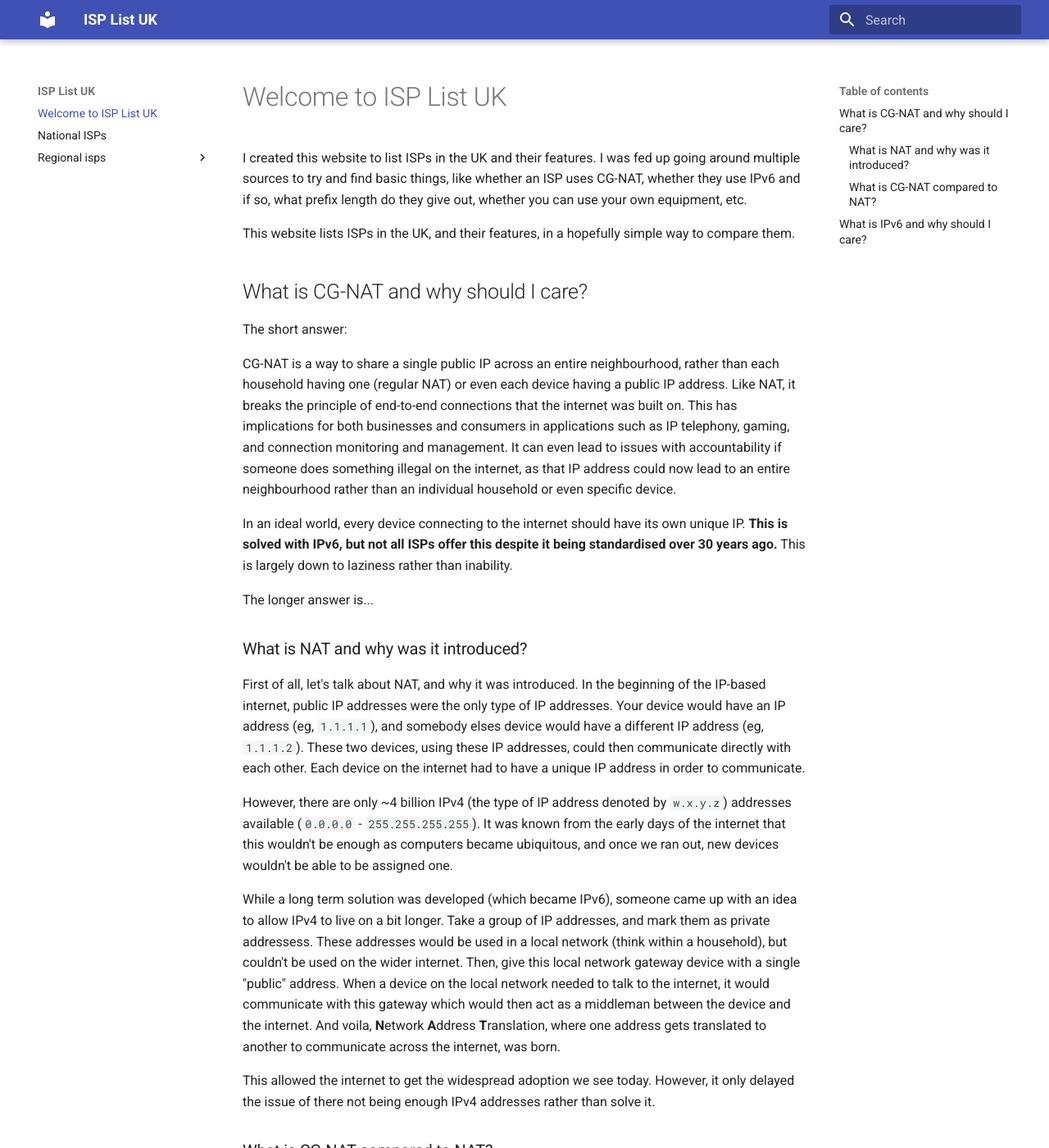
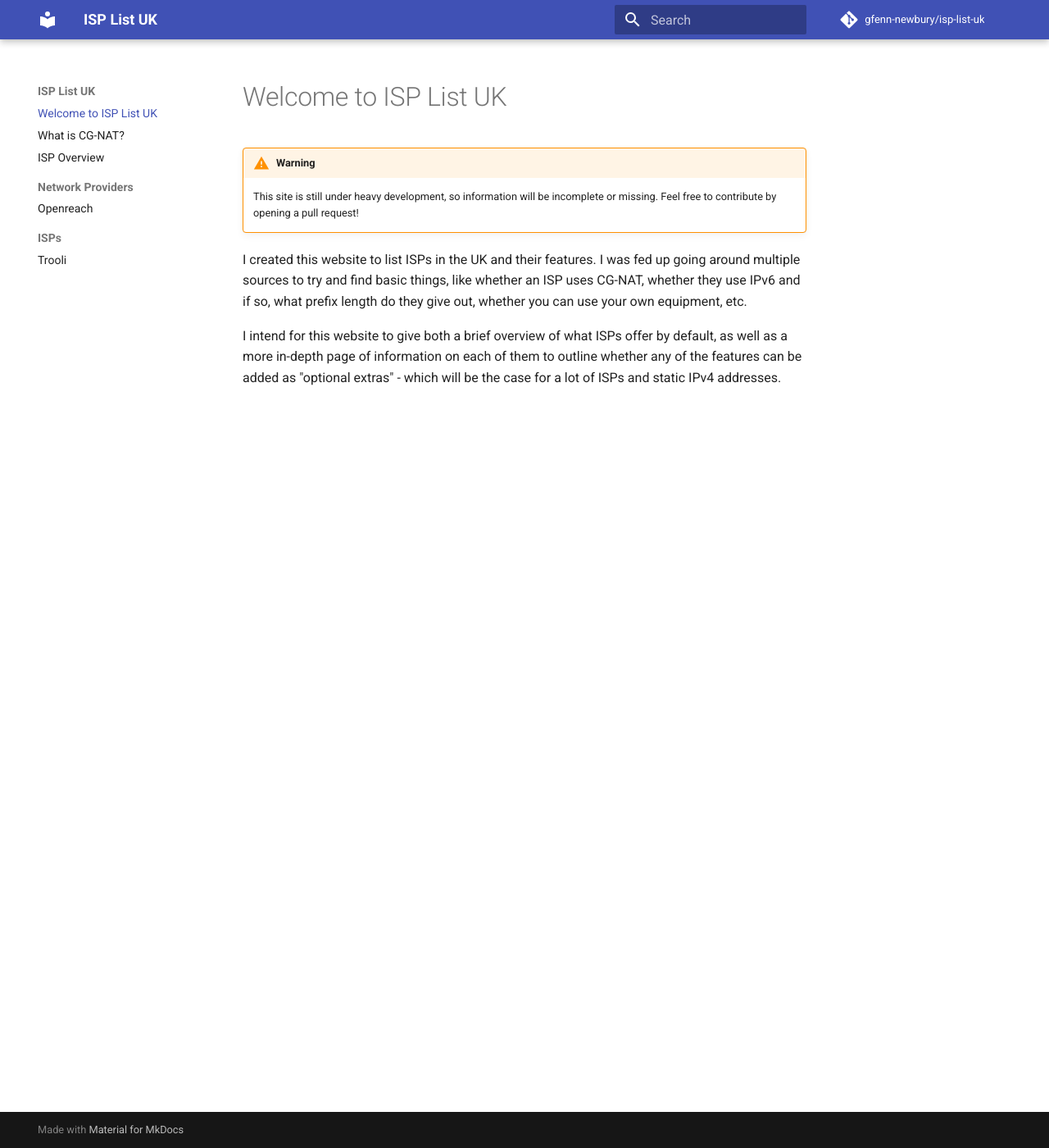
Before and after one commit to gfenn-newbury/isp-list-co-uk, an MkDocs documentation site: the page built from docs/index.md, in a window 1280 px wide and 1400 px high. Shown: the whole window at 82% size. Built offline with MkDocs 1.6.1 and Material for MkDocs 9.7.7, drawn with Linux system fonts in a browser that asks for light colours; comment, search, counter and statistics services are not loaded; some of the changed text lies outside the part shown.

Commit message:
feat: Restructure

```diff
--- /dev/null
+++ b/docs/articles/cgnat.md
@@ -0,0 +1,27 @@
+# What is CG-NAT and why should I care?
+
+The short answer:
+
+CG-NAT is a way to share a single public IP across an entire neighbourhood, rather than each household having one (regular NAT) or even each device having a public IP address. Like NAT, it breaks the principle of end-to-end connections that the internet was built on. This has implications for both businesses and consumers in applications such as IP telephony, gaming, and connection monitoring and management. It can even lead to issues with accountability if someone does something illegal on the internet, as that IP address could now lead to an entire neighbourhood rather than an individual household or even specific device.
+
+In an ideal world, every device connecting to the internet should have its own unique IP. **This is solved with IPv6, but not all ISPs offer this despite it being standardised over 30 years ago.** This is largely down to laziness rather than inability.
+
+The longer answer is...
+
+## What is NAT and why was it introduced?
+
+First of all, let's talk about NAT, and why it was introduced. In the beginning of the IP-based internet, public IP addresses were the only type of IP addresses. Your device would have an IP address (eg, `1.1.1.1`), and somebody elses device would have a different IP address (eg, `1.1.1.2`). These two devices, using these IP addresses, could then communicate directly with each other. Each device on the internet had to have a unique IP address in order to communicate.
+
+However, there are only ~4 billion IPv4 (the type of IP address denoted by `w.x.y.z`) addresses available (`0.0.0.0` - `255.255.255.255`). It was known from the early days of the internet that this wouldn't be enough as computers became ubiquitous, and once we ran out, new devices wouldn't be able to be assigned one.
+
+While a long term solution was developed (which became IPv6), someone came up with an idea to allow IPv4 to live on a bit longer. Take a group of IP addresses, and mark them as private addressess. These addresses would be used in a local network (think within a household), but couldn't be used on the wider internet. Then, give this local network gateway device with a single "public" address. When a device on the local network needed to talk to the internet, it would communicate with this gateway which would then act as a middleman between the device and the internet. And voila, **N**etwork **A**ddress **T**ranslation, where one address gets translated to another to communicate across the internet, was born.
+
+This allowed the internet to get the widespread adoption we see today. However, it only delayed the issue of there not being enough IPv4 addresses rather than solve it.
+
+## What is CG-NAT compared to NAT?
+
+CG-NAT is a type of nested NAT. Where when using regular NAT, a public IP address might be assigned to a single household, in CG-NAT, a public IP address is shared amongst multiple households or entire neighbourhoods. This can create network issues for applications, such as those that rely on only having one connection from a single public IP at a time, or those which monitor and ban IP addresses which seem nefarious. In the example of IP address bans, one person in a neighbourhood which is sharing an IP address could do something nefarious and get the IP banned, meaning everyone else in the neighbourhood wouldn't then be able to use that service.
+
+## What is IPv6 and why should I care?
+
+IPv6 is the new (well, 30 years old, but newer than IPv4) way of addressing devices on the internet. There are so many addresses in IPv6 that individuals could have thousands of devices, and they would still have unique IP addresses. IPv6 has no need for NAT, and restores the end-to-end connection principle that the internet was founded on.
--- a/docs/index.md
+++ b/docs/index.md
@@ -1,34 +1,8 @@
 # Welcome to ISP List UK
+
+!!! warning
+    This site is still under heavy development, so information will be incomplete or missing. Feel free to contribute by opening a pull request!
 
 I created this website to list ISPs in the UK and their features. I was fed up going around multiple sources to try and find basic things, like whether an ISP uses CG-NAT, whether they use IPv6 and if so, what prefix length do they give out, whether you can use your own equipment, etc.
 
-This website lists ISPs in the UK, and their features, in a hopefully simple way to compare them.
-
-
-## What is CG-NAT and why should I care?
-
-The short answer:
-
-CG-NAT is a way to share a single public IP across an entire neighbourhood, rather than each household having one (regular NAT) or even each device having a public IP address. Like NAT, it breaks the principle of end-to-end connections that the internet was built on. This has implications for both businesses and consumers in applications such as IP telephony, gaming, and connection monitoring and management. It can even lead to issues with accountability if someone does something illegal on the internet, as that IP address could now lead to an entire neighbourhood rather than an individual household or even specific device.
-
-In an ideal world, every device connecting to the internet should have its own unique IP. **This is solved with IPv6, but not all ISPs offer this despite it being standardised over 30 years ago.** This is largely down to laziness rather than inability.
-
-The longer answer is...
-
-### What is NAT and why was it introduced?
-
-First of all, let's talk about NAT, and why it was introduced. In the beginning of the IP-based internet, public IP addresses were the only type of IP addresses. Your device would have an IP address (eg, `1.1.1.1`), and somebody elses device would have a different IP address (eg, `1.1.1.2`). These two devices, using these IP addresses, could then communicate directly with each other. Each device on the internet had to have a unique IP address in order to communicate.
-
-However, there are only ~4 billion IPv4 (the type of IP address denoted by `w.x.y.z`) addresses available (`0.0.0.0` - `255.255.255.255`). It was known from the early days of the internet that this wouldn't be enough as computers became ubiquitous, and once we ran out, new devices wouldn't be able to be assigned one.
-
-While a long term solution was developed (which became IPv6), someone came up with an idea to allow IPv4 to live on a bit longer. Take a group of IP addresses, and mark them as private addressess. These addresses would be used in a local network (think within a household), but couldn't be used on the wider internet. Then, give this local network gateway device with a single "public" address. When a device on the local network needed to talk to the internet, it would communicate with this gateway which would then act as a middleman between the device and the internet. And voila, **N**etwork **A**ddress **T**ranslation, where one address gets translated to another to communicate across the internet, was born.
-
-This allowed the internet to get the widespread adoption we see today. However, it only delayed the issue of there not being enough IPv4 addresses rather than solve it.
-
-### What is CG-NAT compared to NAT?
-
-CG-NAT is a type of nested NAT. Where when using regular NAT, a public IP address might be assigned to a single household, in CG-NAT, a public IP address is shared amongst multiple households or entire neighbourhoods. This can create network issues for applications, such as those that rely on only having one connection from a single public IP at a time, or those which monitor and ban IP addresses which seem nefarious. In the example of IP address bans, one person in a neighbourhood which is sharing an IP address could do something nefarious and get the IP banned, meaning everyone else in the neighbourhood wouldn't then be able to use that service.
-
-## What is IPv6 and why should I care?
-
-IPv6 is the new (well, 30 years old, but newer than IPv4) way of addressing devices on the internet. There are so many addresses in IPv6 that individuals could have thousands of devices, and they would still have unique IP addresses. IPv6 has no need for NAT, and restores the end-to-end connection principle that the internet was founded on.
+I intend for this website to give both a brief overview of what ISPs offer by default, as well as a more in-depth page of information on each of them to outline whether any of the features can be added as "optional extras" - which will be the case for a lot of ISPs and static IPv4 addresses.
--- /dev/null
+++ b/docs/javascripts/tablesort.js
@@ -0,0 +1,6 @@
+document$.subscribe(function() {
+  var tables = document.querySelectorAll("article table:not([class])")
+  tables.forEach(function(table) {
+    new Tablesort(table)
+  })
+})
--- a/mkdocs.yml
+++ b/mkdocs.yml
@@ -1,9 +1,33 @@
 site_name: ISP List UK
 theme:
   name: material
+  features:
+    - navigation.sections
+
+repo_url: https://github.com/gfenn-newbury/isp-list-co-uk
+repo_name: gfenn-newbury/isp-list-uk
 
 markdown_extensions:
   - tables
+  - pymdownx.caret
+  - pymdownx.mark
+  - pymdownx.tilde
+  - admonition
+  - pymdownx.details
+  - pymdownx.superfences
 
 extra_css:
   - css/tables.css
+
+extra_javascript:
+  - https://unpkg.com/tablesort@5.3.0/dist/tablesort.min.js
+  - javascripts/tablesort.js
+
+nav:
+  - index.md
+  - What is CG-NAT?: articles/cgnat.md
+  - ISP Overview: isp-overview.md
+  - Network Providers:
+    - Openreach: network-providers/openreach.md
+  - ISPs:
+    - Trooli: isps/trooli.md
```
Also changed, not shown: docs/isp-overview.md (added, +27 -0 lines), docs/national.md (deleted, +0 -15 lines), docs/isps/trooli.md (renamed from docs/regional-isps/trooli.md), docs/network-providers/openreach.md (added).
